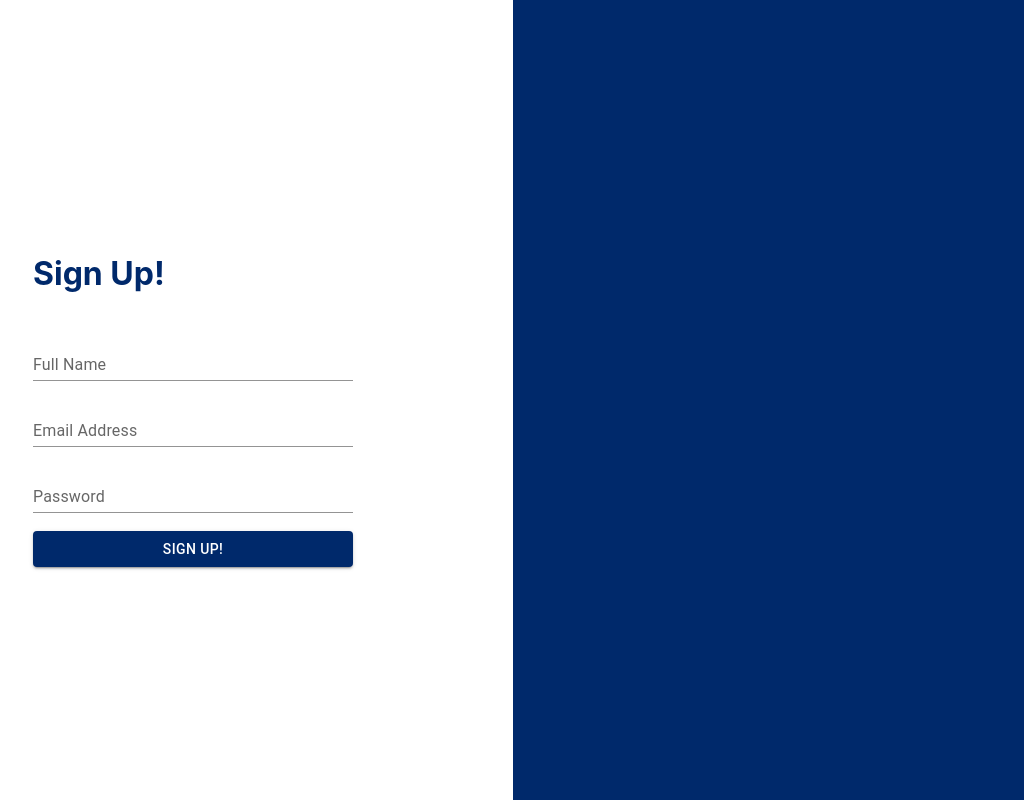
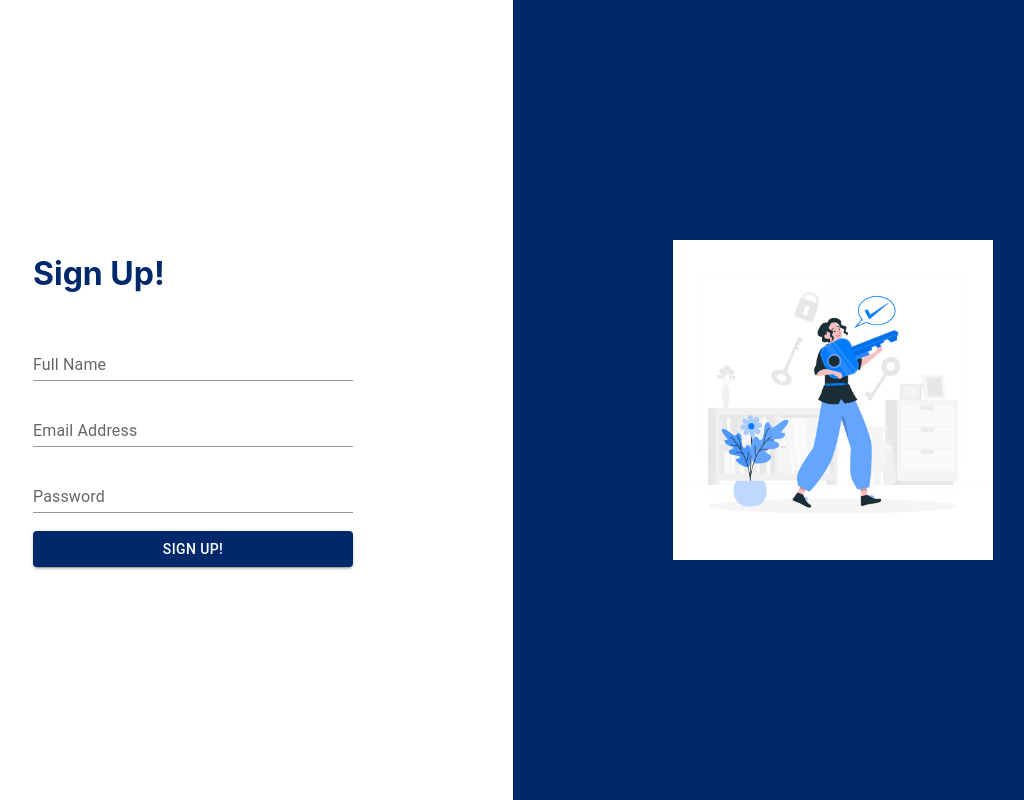
Before and after one commit to hashamuddin1/social-media-frontend, a React (Create React App) app: page / in a window 1280 px wide. Shown: the whole page, without its empty margins (127-1151 px from the left). Built offline with nearby package versions, Linux system fonts and the light colour scheme.

Commit message:
signup page completed

```diff
--- a/src/App.css
+++ b/src/App.css
@@ -7,6 +7,9 @@
 .right-corner-signup{
   background-color: #00296b;
   width: 50%;
+  display: flex;
+  justify-content: center;
+  align-items: center;
 }
 
 .left-corner-signup{
@@ -31,3 +34,7 @@
 .form-btn{
   background-color: #00296b !important;
 }
+
+.auth-img{
+  width: 50%;
+}
--- a/src/components/Signup.js
+++ b/src/components/Signup.js
@@ -2,6 +2,7 @@ import * as React from 'react';
 import "../App.css"
 import TextField from '@mui/material/TextField';
 import Button from '@mui/material/Button';
+import auth from '../assets/auth.jpg';
 
 export default function Signup() {
   return (
@@ -28,6 +29,8 @@ export default function Signup() {
     </div>
     <div className='right-corner-signup'>
 
+        <img src={auth} className='auth-img'/>
+
     </div>
     </div>
     </>
```
Also changed, not shown: src/assets/auth.jpg (added).
